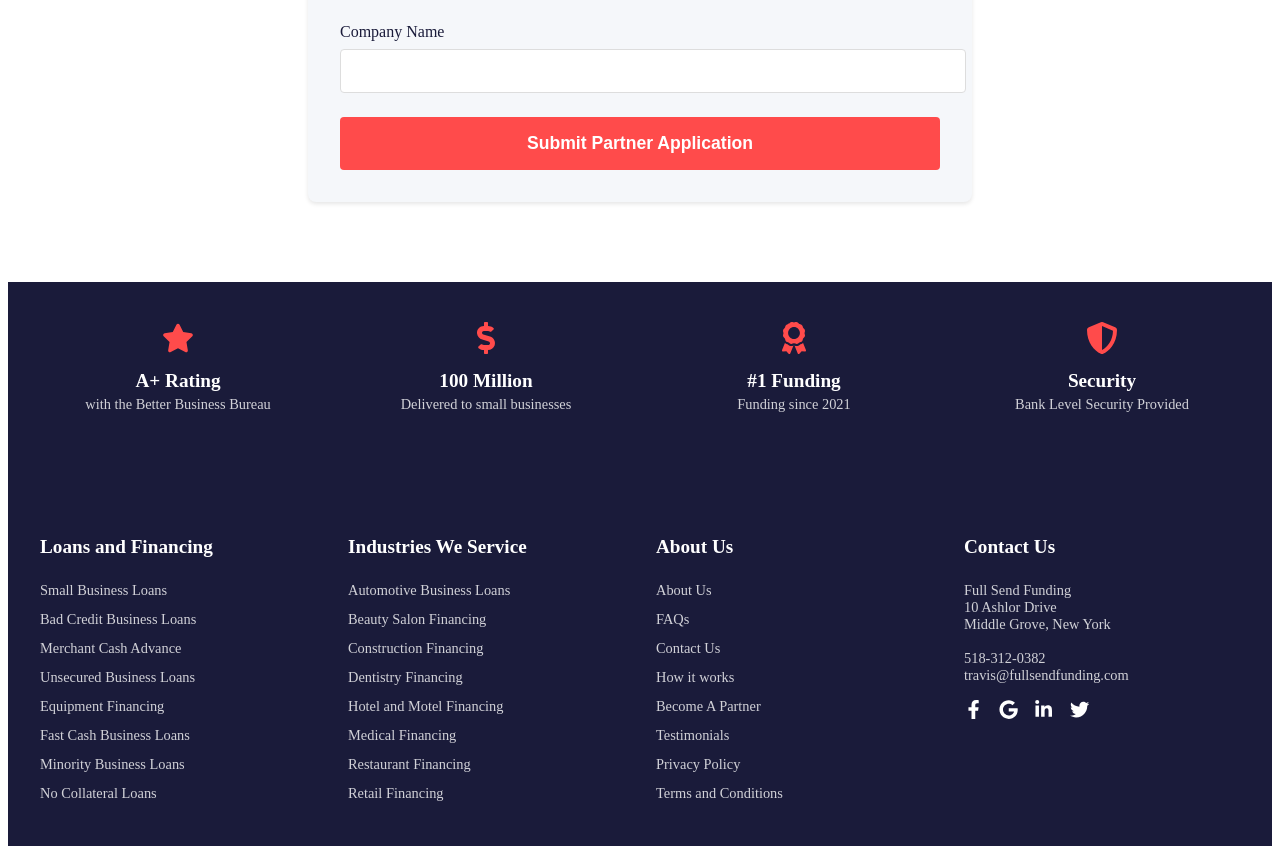
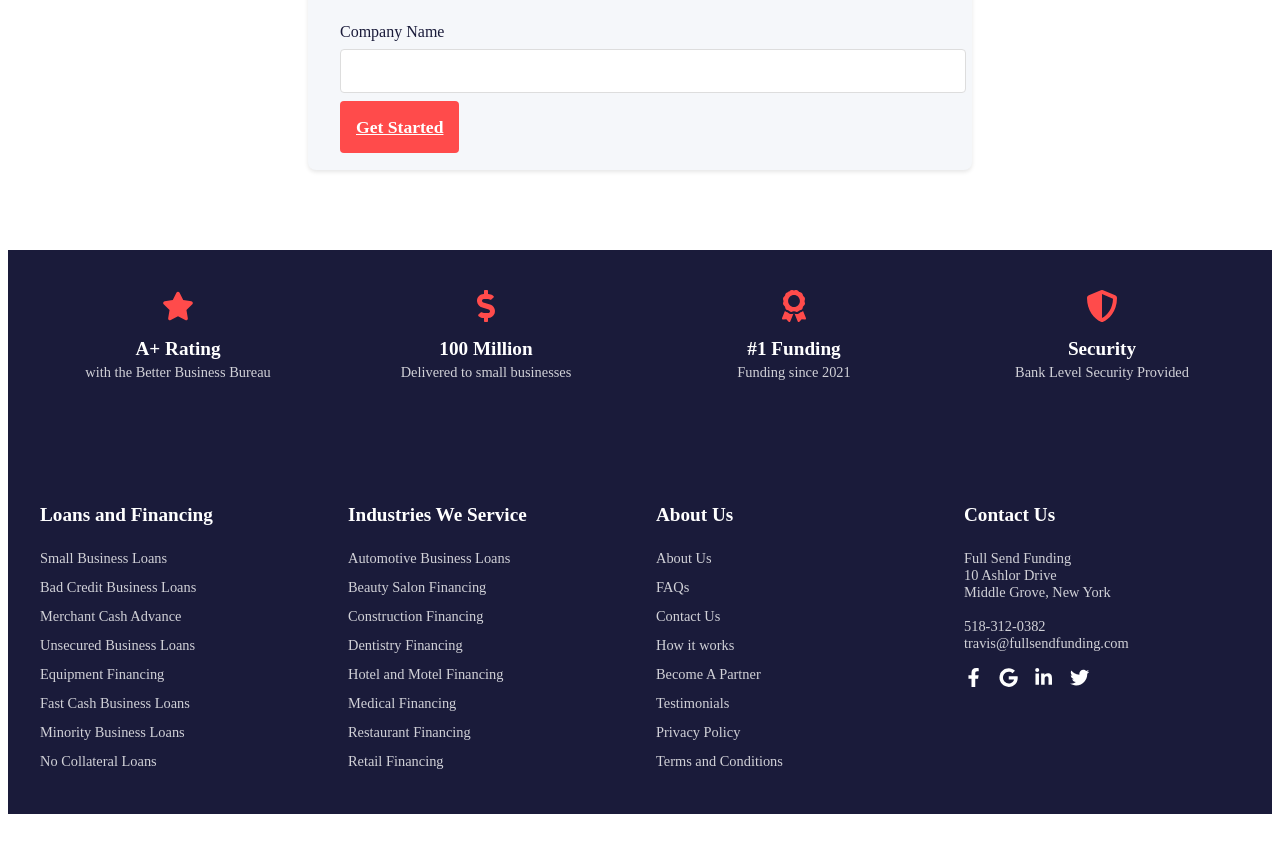
Before and after one commit to TravisYule/fullsendfunding, a React (Create React App) app: page /partner in a window 1280 px wide. Shown: the part 1359-2213 px from the top of the page. After the commit the page ends 2181 px from the top, so only its background shows below. Built offline with nearby package versions, Linux system fonts and the light colour scheme; no server answers.

Commit message:
Update all CTAs and Read More links to point to application

```diff
--- a/src/components/FAQs/FAQs.jsx
+++ b/src/components/FAQs/FAQs.jsx
@@ -2,6 +2,7 @@ import React, { useState } from 'react';
 import styled from 'styled-components';
 import { motion, AnimatePresence } from 'framer-motion';
 import { FaChevronDown } from 'react-icons/fa';
+import { Link } from 'react-router-dom';
 
 const Section = styled.section`
   padding: 5rem 2rem;
@@ -76,6 +77,10 @@ const Answer = styled(motion.div)`
   line-height: 1.6;
 `;
 
+const CTAButton = styled(Link)`
+  // ... existing styles ...
+`;
+
 const faqs = [
   {
     question: "What are the requirements to get funded?",
@@ -147,6 +152,11 @@ const FAQs = () => {
             </AnimatePresence>
           </FAQItem>
         ))}
+
+        <CTASection>
+          <h3>Ready to get started?</h3>
+          <CTAButton to="/apply">Apply Now</CTAButton>
+        </CTASection>
       </Container>
     </Section>
   );
--- a/src/components/Industries/Industries.jsx
+++ b/src/components/Industries/Industries.jsx
@@ -12,6 +12,7 @@ import {
   FaOilCan,
   FaGlassCheers
 } from 'react-icons/fa';
+import { Link } from 'react-router-dom';
 
 const Section = styled.section`
   padding: 5rem 2rem;
@@ -54,7 +55,7 @@ const IndustriesGrid = styled.div`
   margin-top: 3rem;
 `;
 
-const IndustryCard = styled(motion.div)`
+const IndustryCard = styled(Link)`
   background: ${props => props.theme.colors.lightGray};
   border-radius: 8px;
   padding: 2rem;
@@ -207,13 +208,7 @@ const Industries = () => {
 
         <IndustriesGrid>
           {industries.map((industry, index) => (
-            <IndustryCard
-              key={index}
-              initial={{ opacity: 0, y: 20 }}
-              whileInView={{ opacity: 1, y: 0 }}
-              viewport={{ once: true }}
-              transition={{ duration: 0.5, delay: index * 0.1 }}
-            >
+            <IndustryCard to="/apply" key={index} initial={{ opacity: 0, y: 20 }} whileInView={{ opacity: 1, y: 0 }} viewport={{ once: true }} transition={{ duration: 0.5, delay: index * 0.1 }}>
               <IconWrapper>{industry.icon}</IconWrapper>
               <IndustryTitle>{industry.title}</IndustryTitle>
               <IndustryDescription>{industry.description}</IndustryDescription>
@@ -222,6 +217,7 @@ const Industries = () => {
                   <BulletItem key={i}>{useCase}</BulletItem>
                 ))}
               </BulletList>
+              <ReadMore>Apply Now</ReadMore>
             </IndustryCard>
           ))}
         </IndustriesGrid>
--- a/src/components/Partner/Partner.jsx
+++ b/src/components/Partner/Partner.jsx
@@ -3,6 +3,7 @@ import styled from 'styled-components';
 import { motion } from 'framer-motion';
 import { FaHandshake, FaMoneyBillWave, FaChartLine, FaClock, FaHeadset, FaBullhorn } from 'react-icons/fa';
 import { supabase } from '../../utils/supabaseClient';
+import { Link } from 'react-router-dom';
 
 const Section = styled.section`
   padding: 5rem 2rem;
@@ -138,6 +139,23 @@ const ErrorMessage = styled(motion.div)`
   border-radius: 4px;
   margin-bottom: 1rem;
   text-align: center;
+`;
+
+const CTAButton = styled(Link)`
+  width: 100%;
+  padding: 1rem;
+  background: ${props => props.theme.colors.secondary};
+  color: white;
+  border: none;
+  border-radius: 4px;
+  font-size: 1.1rem;
+  font-weight: 600;
+  cursor: pointer;
+  transition: background 0.3s ease;
+
+  &:hover {
+    background: ${props => props.theme.colors.accent};
+  }
 `;
 
 const benefits = [
@@ -330,14 +348,7 @@ const Partner = () => {
             />
           </FormGroup>
 
-          <SubmitButton
-            type="submit"
-            whileHover={{ scale: 1.02 }}
-            whileTap={{ scale: 0.98 }}
-            disabled={isSubmitting}
-          >
-            {isSubmitting ? 'Submitting...' : 'Submit Partner Application'}
-          </SubmitButton>
+          <CTAButton to="/apply">Get Started</CTAButton>
         </ContactForm>
       </Container>
     </Section>
```
